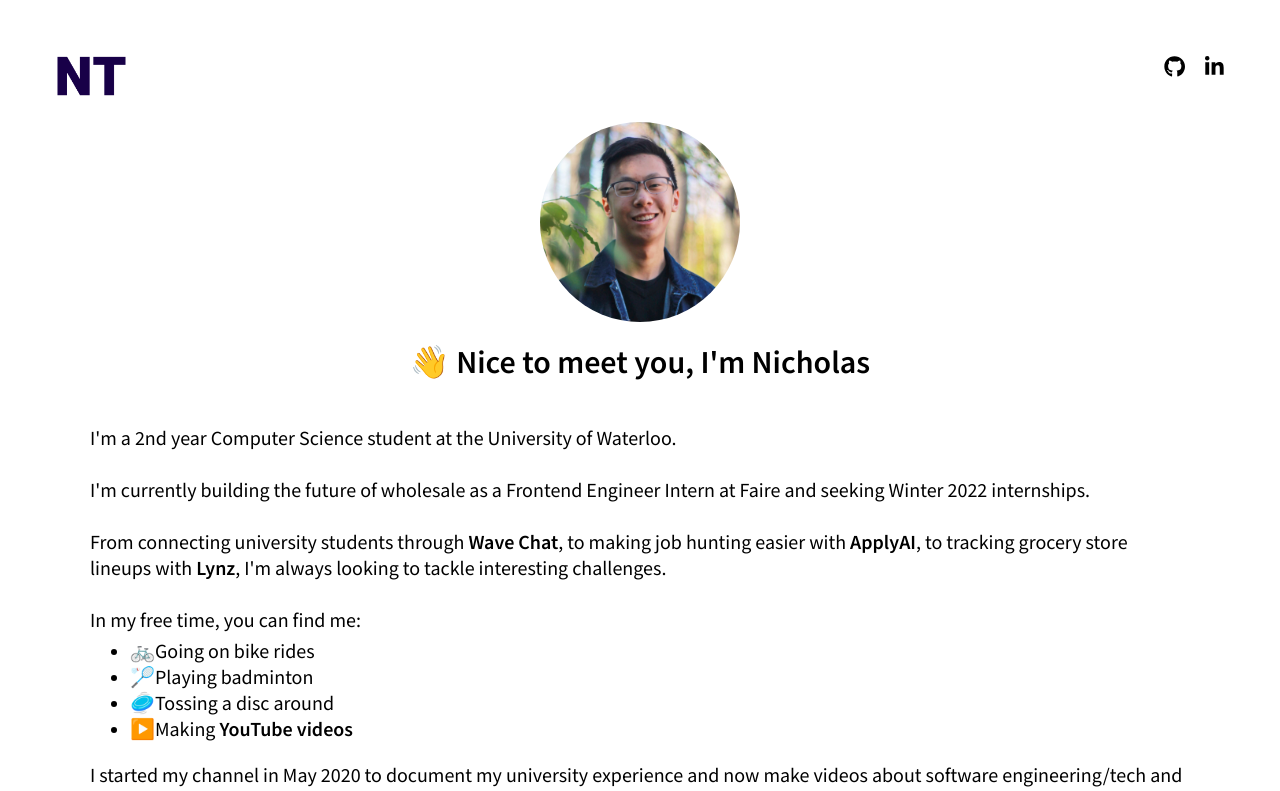
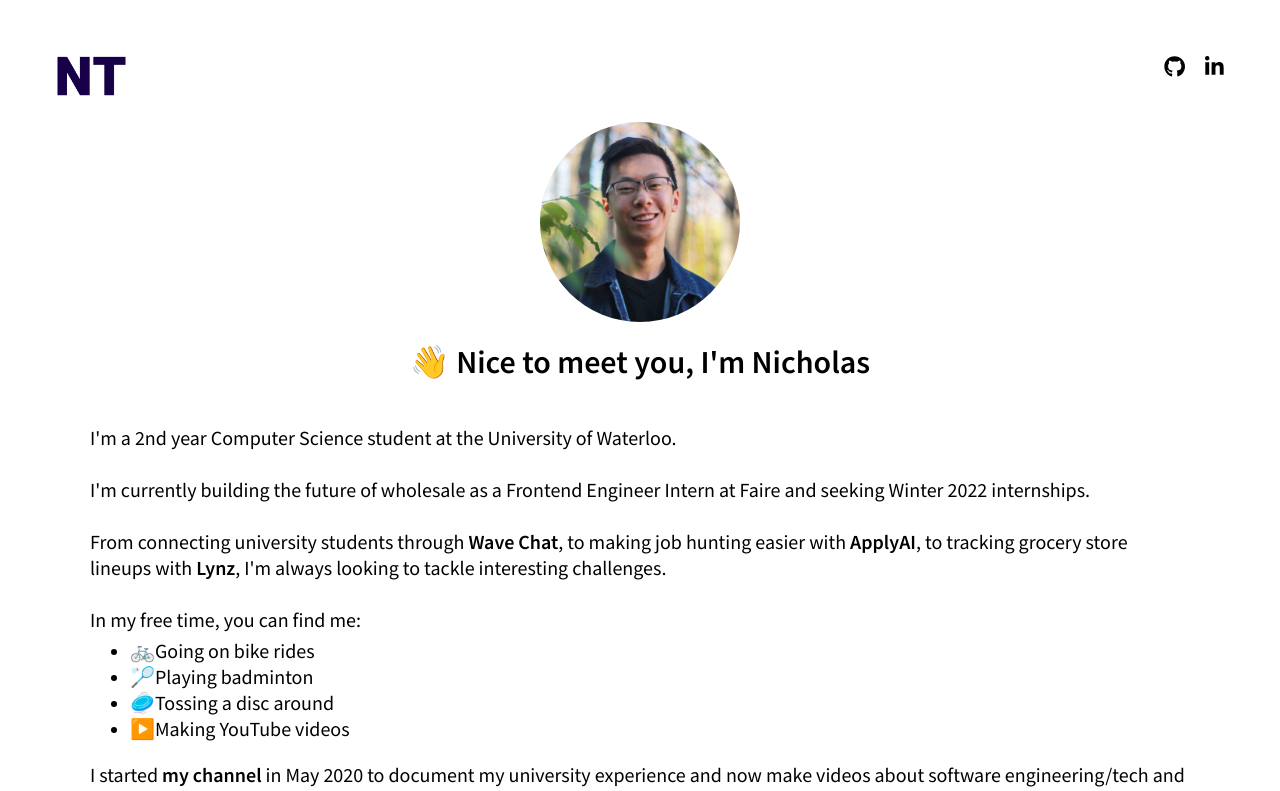
Before and after one commit to nicholas-tao/nicholas-tao.github.io, a React (Create React App) app: page / in a window 1280 px wide. Shown: the top 791 px of the page. Built offline with nearby package versions, Linux system fonts and the light colour scheme.

Commit message:
move youtube link, update readme

```diff
--- a/src/components/About.tsx
+++ b/src/components/About.tsx
@@ -28,10 +28,11 @@ export const About = () => {
         looking to tackle interesting challenges.
         <br />
         <br />
-        <Hobbies />
-        I started my channel in May 2020 to document my university experience
-        and now make videos about software engineering/tech and my journey as a
-        CS student trying to figure out life.
+        <Hobbies />I started{" "}
+        <Link href="https://www.youtube.com/c/NicholasT/">my channel </Link> in
+        May 2020 to document my university experience and now make videos about
+        software engineering/tech and my journey as a CS student trying to
+        figure out life.
         <br />
         <br />
         Got an exciting opportunity or want to learn more about me?{" "}
--- a/src/components/Hobbies.tsx
+++ b/src/components/Hobbies.tsx
@@ -1,5 +1,4 @@
 import React from "react";
-import { Link } from "./About";
 
 export const Hobbies = () => {
   return (
@@ -9,12 +8,7 @@ export const Hobbies = () => {
         <li>🚲Going on bike rides</li>
         <li>🏸Playing badminton</li>
         <li>🥏Tossing a disc around</li>
-        <li>
-          ▶️Making{" "}
-          <Link href="https://www.youtube.com/c/NicholasT/">
-            YouTube videos
-          </Link>
-        </li>
+        <li>▶️Making YouTube videos</li>
       </ul>
     </>
   );
```
Also changed, not shown: 1 other file (tests, documents, lock files or other folders).
